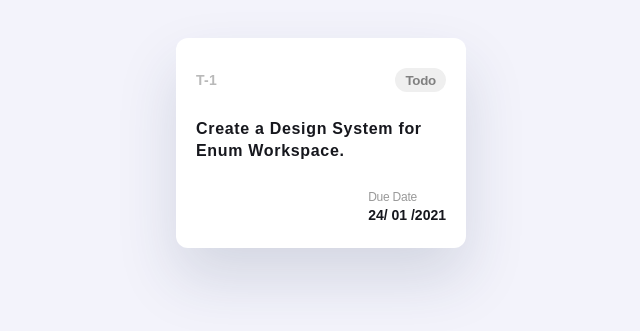
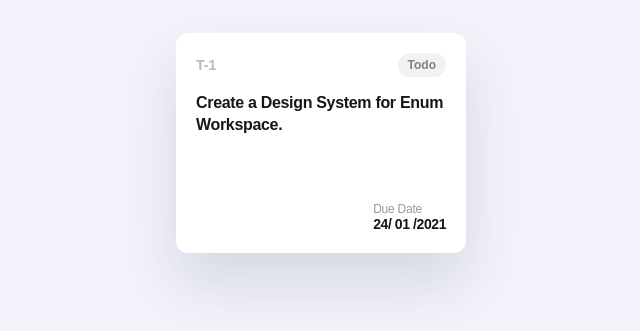
Before and after one commit to AnitaGulacsi/SkillBrain, a React (Create React App) app in the folder Homeworks/React/Task-Manager/: page / in a window 1280 px wide. Shown: the part 257-588 px from the top of the page, without its empty margins (319-959 px from the left). Built offline with nearby package versions, Linux system fonts and the light colour scheme; a web font is replaced by a local one.

Commit message:
fixed the code

```diff
--- a/Homeworks/React/Task-Manager/public/index.html
+++ b/Homeworks/React/Task-Manager/public/index.html
@@ -32,7 +32,7 @@
       href="https://fonts.googleapis.com/css2?family=Barlow+Condensed:ital,wght@0,100;0,200;0,300;0,400;0,500;0,600;0,700;0,800;0,900;1,100;1,200;1,300;1,400;1,500;1,600;1,700;1,800;1,900&family=Barlow:ital,wght@0,100;0,200;0,300;0,400;0,500;0,600;0,700;0,800;0,900;1,100;1,200;1,300;1,400;1,500;1,600;1,700;1,800;1,900&family=Bellefair&display=swap"
       rel="stylesheet"
     />
-    <title>React App</title>
+    <title>Task Manager</title>
   </head>
   <body>
     <noscript>You need to enable JavaScript to run this app.</noscript>
--- a/Homeworks/React/Task-Manager/src/App.css
+++ b/Homeworks/React/Task-Manager/src/App.css
@@ -2,8 +2,6 @@
   background-color: #f3f3fb;
   min-height: 100vh;
   display: flex;
-  flex-direction: column;
+  justify-content: center;
   align-items: center;
-  justify-content: center;
-  font-size: calc(10px + 2vmin);
 }
--- a/Homeworks/React/Task-Manager/src/components/task-card/TaskCard.css
+++ b/Homeworks/React/Task-Manager/src/components/task-card/TaskCard.css
@@ -1,61 +1,79 @@
-.task-card-container {
+.card-wrapper {
     width: 250px;
-    height: 170px;
-    background-color: #fff;
-    box-shadow: 0px 30px 60px 0px rgba(32, 56, 85, 0.15);
+    height: 180px;
+    background: #ffffff;
+    box-shadow: 0px 30px 60px rgba(32, 56, 85, 0.15);
     border-radius: 12px;
+    display: grid;
+    grid-template-rows: max-content auto max-content;
     padding: 20px;
+    gap: 15px;
 }
 
-.task-card-container .header {
+.card-wrapper p {
+    margin: 0;
+}
+
+.card-header {
     display: flex;
     justify-content: space-between;
     align-items: center;
 }
 
-.task-card-container .header p {
-    color: #B9B9B9;
+.card-header p {
     font-size: 14px;
+    line-height: 17px;
+    color: #b9b9b9;
     font-weight: 700;
-    letter-spacing: 0.30px;
 }
 
-.task-card-container .header button {
-    height: 24px;
-    display: inline-flex;
-    align-items: center;
-    border-radius: 12px;
-    border: none;
-    padding: 10px;
-    color: #808080;
-    font-family: 'Sen' , sans-serif;
-    font-weight: 700;
-    letter-spacing: -0.24px;
-}
-
-.task-card-container .content p {
-    font-size: 16px;
-    font-weight: 700;
-    letter-spacing: 0.68px;
-    line-height: 22px;
-    color: #16171D;
+.card-content {
     text-align: left;
 }
 
-.task-card-container .footer {
-    float: right;
+.card-content p {
+    font-weight: 700;
+    font-size: 16px;
+    line-height: 22px;
+    color: #16171d;
+    letter-spacing: -0.02em;
+    overflow: hidden;
+    display: -webkit-box;
+    -webkit-line-clamp: 2;
+    -webkit-box-orient: vertical;
 }
 
-.task-card-container .footer p:first-child {
-    color: #999;
-    font-size: 12px;
-    font-weight: 400;
-    letter-spacing: -0.24px;
+.card-footer {
+    display: flex;
+    justify-content: flex-end;
+    align-items: center;
 }
 
-.task-card-container .footer p {
-    color: #16171D;
+.due-date p:first-child {
+    font-weight: 400;
+    font-size: 12px;
+    line-height: 14px;
+    letter-spacing: -0.02em;
+    color: #999999;
+}
+
+.due-date p:last-child {
+    font-weight: 700;
     font-size: 14px;
+    line-height: 17px;
+    letter-spacing: -0.03em;
+    color: #16171d;
+}
+
+.badge {
+    background-color: #f2f2f2;
+    padding: 5px 10px;
+    border-radius: 12px;
+}
+
+.badge p {
+    color: #808080;
     font-weight: 700;
-    margin-bottom: -11px;
+    font-size: 12px;
+    line-height: 14px;
 }
--- a/Homeworks/React/Task-Manager/src/components/task-card/TaskCard.jsx
+++ b/Homeworks/React/Task-Manager/src/components/task-card/TaskCard.jsx
@@ -2,17 +2,21 @@ import "./TaskCard.css";
 
 function TaskCard() {
   return (
-    <div className="task-card-container">
-        <div className="header">
-            <p>T-1</p>
-            <button className="status-btn">Todo</button>
+    <div className="card-wrapper">
+      <div className="card-header">
+        <p className="task-id">T-1</p>
+        <div className="badge">
+          <p>Todo</p>
         </div>
-        <div className="content">
+      </div>
+      <div className="card-content">
         <p>Create a Design System for Enum Workspace.</p>
       </div>
-        <div className="footer">
+      <div className="card-footer">
+        <div className="due-date">
           <p>Due Date</p>
           <p>24/ 01 /2021</p>
+        </div>
       </div>
     </div>
   );
```
Lines whose indentation alone changed are shown as unchanged.
